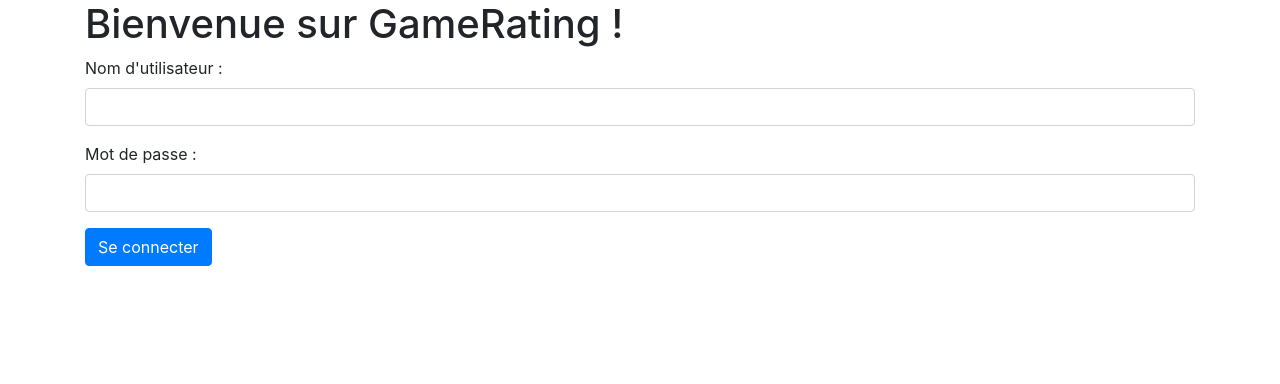
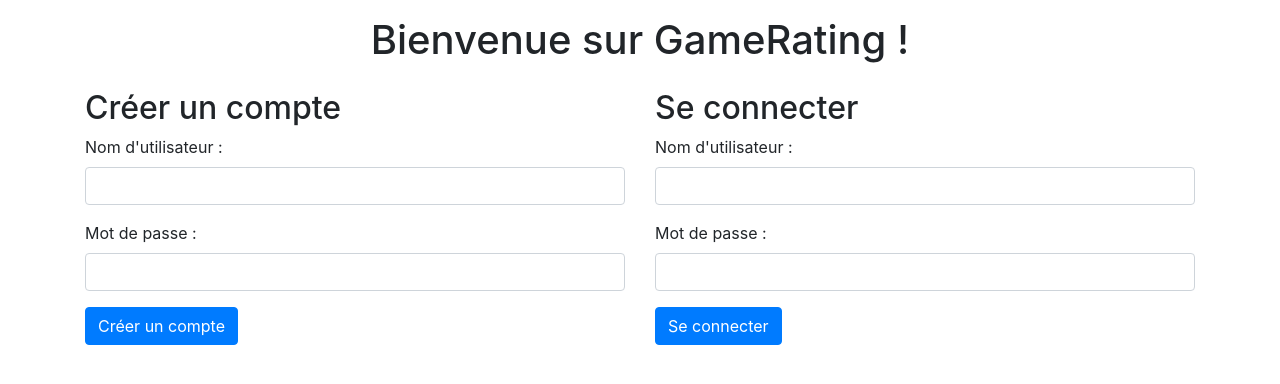
Before and after one commit to Ced59/game-recommendations, a PHP site: page /GameRating/index.php in a window 1280 px wide. Shown: the top 384 px of the page. Run offline with PHP 8.4, Linux system fonts and the light colour scheme.

Commit message:
Add new user & register form OK

```diff
--- a/controllers/HomeController.php
+++ b/controllers/HomeController.php
@@ -3,6 +3,7 @@
 namespace Controllers;
 
 use Repositories\UserRepository;
+use User;
 
 class HomeController {
     private UserRepository $userRepository;
@@ -12,6 +13,9 @@
     }
 
     public function index(): void {
+
+
+
         require_once __DIR__ . '/../views/home/index.php';
     }
 
@@ -21,15 +25,22 @@
             $password = $_POST['password'];
 
             $user = $this->userRepository->findUserByUsername($pseudo);
+
             $error = "";
 
             if (empty($user)){
                 $error = "Pseudo inexistant";
             } else {
-                if ($user->getPassword() != $password){
-                    $error = "Mot de passe incorrect";
+                if ($user->getPassword() != $password){ // Vraiment très simple et à ne jamais faire sur une vraie application of course! Le hashage du password serait un minimum!
+                    $error = "Mot de passe incorrect"; // En conditions réélles je mettrais des erreurs génériques (Least Disclosure Principle)
+                    require_once __DIR__ . '/../views/home/index.php';
+
                 }
-                var_dump($user);
+                session_start();
+                $_SESSION['user_id'] = $user->getId();
+                $_SESSION['pseudo'] = $user->getPseudo();
+                //TODO Ajouter redirection
+                exit();
             }
         } else {
             $error = "";
@@ -37,4 +48,23 @@
 
         require_once __DIR__ . '/../views/home/index.php';
     }
+
+    public function register(): void {
+        if ($_SERVER['REQUEST_METHOD'] === 'POST') {
+            $pseudo = $_POST['pseudo'];
+            $password = $_POST['password'];
+
+            $newUser = new User($pseudo, $password);
+
+            $result = $this->userRepository->createUser($newUser);
+
+            if ($result){
+                $success = "Création de l'utilisateur réussie. Veuillez vous authentifier";
+                require_once __DIR__ . '/../views/home/index.php';
+            }
+
+            $error = "Problème lors de la création de l'utilisateur. Le pseudo ne doit pas déjà être utilisé";
+            require_once __DIR__ . '/../views/home/index.php';
+        }
+    }
 }
--- a/index.php
+++ b/index.php
@@ -38,8 +38,10 @@
     if ($url == '/GameRating/' || $url == '/GameRating/index.php') {
         require_once 'controllers/HomeController.php';
         $controller = new HomeController($userRepository);
-        if ($_SERVER['REQUEST_METHOD'] === 'POST') {
+        if ($_SERVER['REQUEST_METHOD'] === 'POST' && $_POST['action_name'] === 'login') {
             $controller->login();
+        } elseif ($_SERVER['REQUEST_METHOD'] === 'POST' && $_POST['action_name'] === 'register') {
+            $controller->register();
         } else {
             $controller->index();
         }
--- a/models/users/User.php
+++ b/models/users/User.php
@@ -5,9 +5,11 @@
     private string $pseudo;
     private string $password;
 
-
-    public function __construct(int $id, string $pseudo, string $password) {
-        $this->setId($id);
+    // Dommage apparemment pas de surcharge de constructeur en PHP. Dû trouver solution alternative.
+    public function __construct(string $pseudo, string $password, int $id = null) {
+        if ($id !== null) {
+            $this->setId($id);
+        }
         $this->setPseudo($pseudo);
         $this->setPassword($password);
     }
--- a/views/home/index.php
+++ b/views/home/index.php
@@ -1,9 +1,47 @@
-<h1>Bienvenue sur GameRating !</h1>
+<h1 class="text-center mt-3 mb-4">Bienvenue sur GameRating !</h1>
 
+
+<div class="row">
+    <div class="col-12">
+        <?php if (!empty($error)): ?>
+            <div class="alert alert-danger" role="alert">
+                <?= $error ?>
+            </div>
+        <?php endif; ?>
+
+        <?php if (!empty($success)): ?>
+            <div class="alert alert-info" role="alert">
+                <?= $success ?>
+            </div>
+        <?php endif; ?>
+    </div>
+</div>
+
+
+<div class="row">
+
+    <div class="col-md-6">
+        <h2>Créer un compte</h2>
         <form action="/GameRating/index.php" method="post">
+            <input type="hidden" name="action_name" value="register">
+            <div class="form-group">
+                <label for="new_pseudo">Nom d'utilisateur :</label>
+                <input type="text" class="form-control" id="new_pseudo" name="pseudo" required>
+            </div>
+            <div class="form-group">
+                <label for="new_password">Mot de passe :</label>
+                <input type="password" class="form-control" id="new_password" name="password" required>
+            </div>
+            <button type="submit" class="btn btn-primary">Créer un compte</button>
+        </form>
+    </div>
+    <div class="col-md-6">
+        <h2>Se connecter</h2>
+        <form action="/GameRating/index.php" method="post">
+            <input type="hidden" name="action_name" value="login">
             <div class="form-group">
                 <label for="username">Nom d'utilisateur :</label>
-        <input type="text" class="form-control" id="pseudo" name="pseudo" required>
+                <input type="text" class="form-control" id="username" name="pseudo" required>
             </div>
             <div class="form-group">
                 <label for="password">Mot de passe :</label>
@@ -11,9 +49,5 @@
             </div>
             <button type="submit" class="btn btn-primary">Se connecter</button>
         </form>
-
-<?php if (!empty($error)): ?>
-    <div class="alert alert-danger" role="alert">
-        <?= $error ?>
     </div>
-<?php endif; ?>
+</div>
```
Also changed, not shown: repositories/UserRepository.php (+36 -2 lines). Lines whose indentation alone changed are shown as unchanged.
